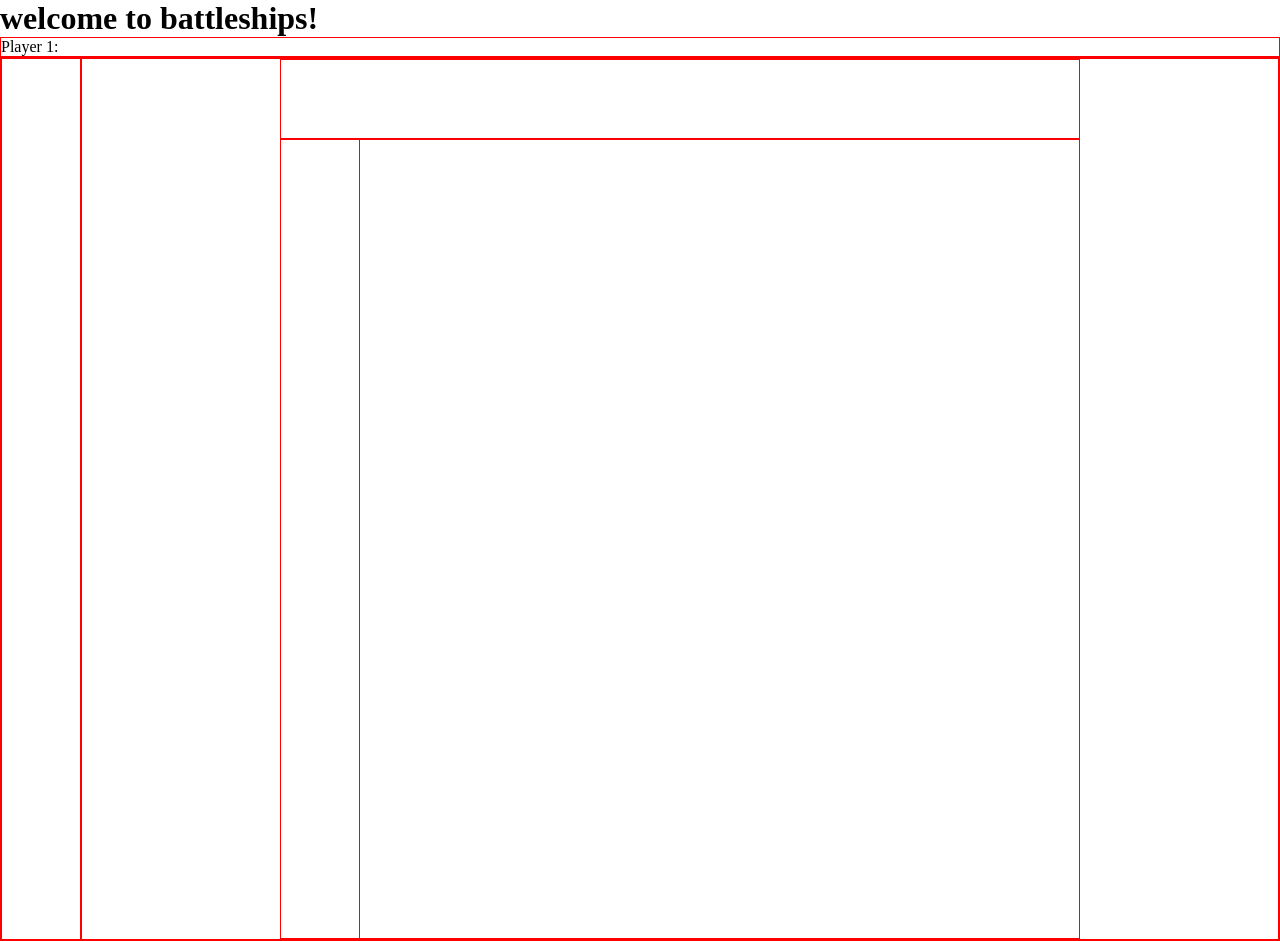
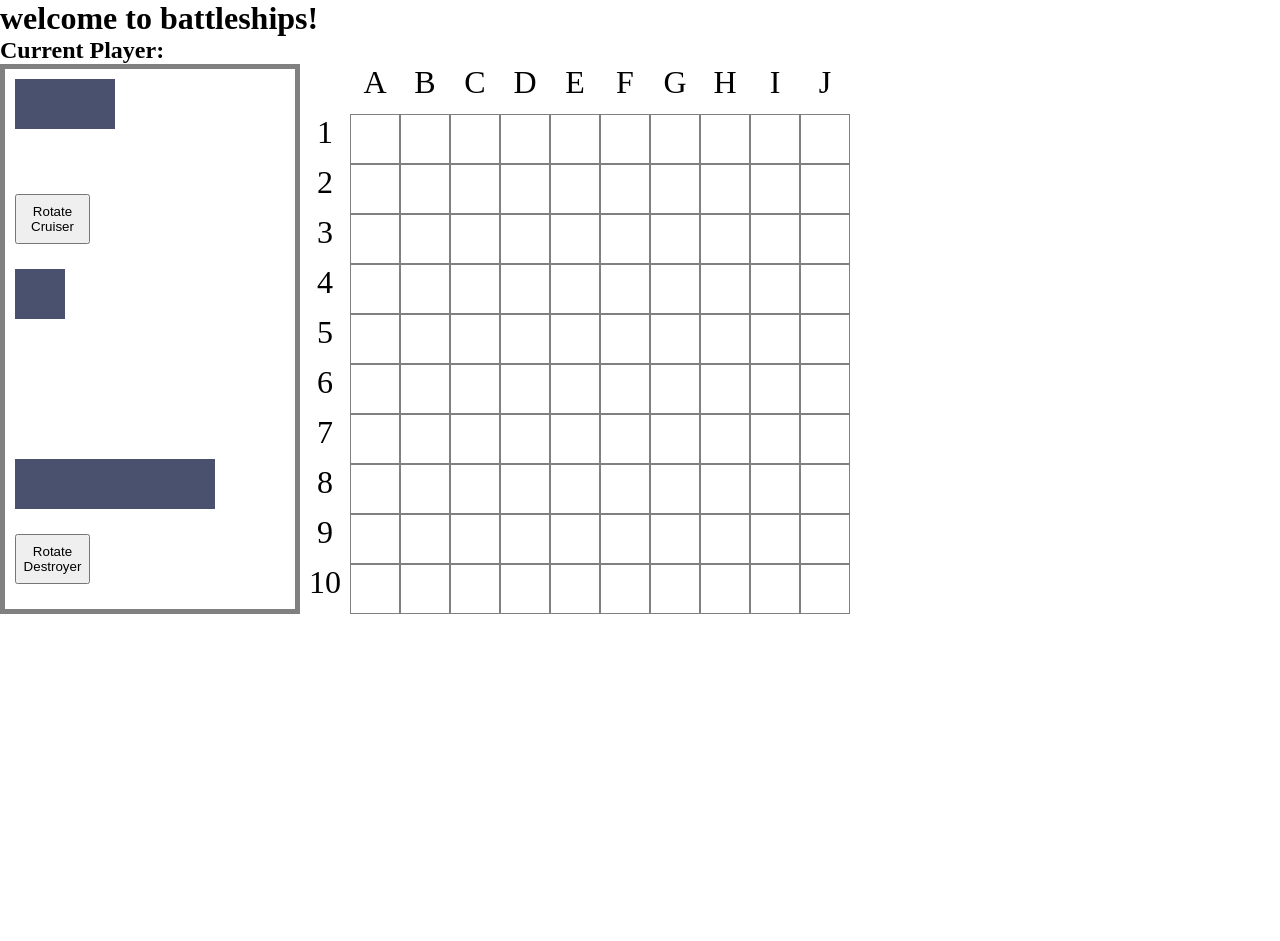
Before and after one commit to oroshi-tom/battleships, a website: page public/index.html in a window 1280 px wide. After the commit the page ends 800 px from the top, so only its background shows below. Drawn offline with Linux system fonts and the light colour scheme.

Commit message:
update app.js

```diff
--- a/package.json
+++ b/package.json
@@ -4,7 +4,7 @@
   "description": "Battleship Game",
   "main": "index.js",
   "scripts": {
-    "test": "echo \"Error: no test specified\" && exit 1"
+    "sass": "sass scss:public --watch --style=compressed --no-source-map"
   },
   "repository": {
     "type": "git",
@@ -18,6 +18,7 @@
   "homepage": "https://github.com/oroshi-tom/battleships#readme",
   "devDependencies": {
     "firebase-cli": "^1.2.0",
-    "firebase-tools": "^9.0.1"
+    "firebase-tools": "^9.0.1",
+    "sass": "^1.30.0"
   }
 }
--- a/public/app.js
+++ b/public/app.js
@@ -0,0 +1,200 @@
+//  GET DOM ELEMENTS
+//// Grid elements
+const topBar = document.querySelector(".top-bar");
+const sideBar = document.querySelector(".side-bar");
+const grid = document.querySelector(".grid");
+const cells = Array.from(document.querySelectorAll(".cell"));
+
+//// Ship elements
+const ships = Array.from(document.querySelectorAll(".ship"));
+
+const cruiser = document.querySelector(".cruiser");
+const destroyer = document.querySelector(".destroyer");
+
+const cruiserBtn = document.querySelector(".cruiser-btn");
+const destroyerBtn = document.querySelector(".destroyer-btn");
+//----------------------------------------------------------------//
+
+// DECALRE GLOBALS
+//// Column Labels
+const columnLabels = ["", "A", "B", "C", "D", "E", "F", "G", "H", "I", "J"];
+// Grid cells
+//const cells = [];
+
+//// Grid dimensions
+const height = 10;
+const width = 10;
+//----------------------------------------------------------------//
+
+// CREATE GRID
+function createGrid() {
+  // Build main grid area
+  for (let i = 0; i < width * height; i++) {
+    var cell = document.createElement("div");
+    // Give each cell an id
+    cell.setAttribute("data-id", i);
+    cell.setAttribute("class", "cell");
+    grid.appendChild(cell);
+  }
+
+  // Build top bar
+  for (let i = 0; i < columnLabels.length; i++) {
+    var topLabel = document.createElement("div");
+    topLabel.textContent = columnLabels[i];
+    topBar.appendChild(topLabel);
+  }
+
+  // Build side bar
+  for (i = 1; i < 11; i++) {
+    var sideLabel = document.createElement("div");
+    sideLabel.textContent = i;
+    sideBar.appendChild(sideLabel);
+  }
+}
+
+createGrid();
+//----------------------------------------------------------------//
+
+// ROTATE SHIPS
+//// Set inital state of ships to horizontal
+ships.forEach((ship) => {
+  ship.classList.add("horizontal");
+});
+
+//// Set flags
+let cruiserFlipped = false;
+let destroyerFlipped = false;
+
+cruiserBtn.addEventListener("click", (e) => {
+  e.preventDefault();
+  if (!cruiserFlipped) {
+    cruiser.classList.remove("horizontal");
+    cruiser.classList.add("vertical");
+    cruiserFlipped = true;
+  } else {
+    cruiser.classList.remove("vertical");
+    cruiser.classList.add("horizontal");
+    cruiserFlipped = false;
+  }
+});
+
+destroyerBtn.addEventListener("click", (e) => {
+  e.preventDefault();
+  if (!destroyerFlipped) {
+    destroyer.classList.remove("horizontal");
+    destroyer.classList.add("vertical");
+    destroyerFlipped = true;
+  } else {
+    destroyer.classList.remove("vertical");
+    destroyer.classList.add("horizontal");
+    destroyerFlipped = false;
+  }
+});
+//----------------------------------------------------------------//
+
+// PLACE SHIPS ON BOARD (replace cell colors with ship color)
+//// Get variables
+
+// Make ships draggable
+ships.forEach((ship) => ship.setAttribute("draggable", true));
+//// Get events
+// ships.forEach((ship) => ship.addEventListener("drag", drag));
+// ships.forEach((ship) => ship.addEventListener("dragstart", dragStart));
+// ships.forEach((ship) => ship.addEventListener("dragend", dragEnd));
+// ships.forEach((ship) => ship.addEventListener("drop", drop));
+// ships.forEach((ship) => ship.addEventListener("dragover", dragOver));
+// ships.forEach((ship) => ship.addEventListener("dragenter", dragEnter));
+// cells.forEach((cell) => cell.addEventListener("drop", allowDrop));
+// cells.forEach((cell) => cell.addEventListener("dragover", dragOver));
+// cells.forEach((cell) => cell.addEventListener("dragenter", dragEnter));
+
+// function drag() {}
+
+// function dragStart() {
+//   shipMoved = this.id;
+//   this.style.backgroundColor = "red";
+//   console.log(shipMoved);
+// }
+
+// function dragEnd(e) {
+//   e.preventDefault();
+//   this.style.backgroundColor = "";
+//   console.log(e.target.className);
+// }
+
+// function dragOver(e) {
+//   e.preventDefault();
+//   console.log(e.target.className);
+// }
+
+// function drop() {
+//   e.preventDefault();
+//   // Replace color of drop target
+//   console.log(e.target.className);
+// }
+
+// function dragEnter(e) {
+//   e.preventDefault();
+//   console.log(e.target.className);
+// }
+
+// function allowDrop(e) {
+//   e.preventDefault();
+// }
+var dragged;
+var small = document.querySelector("#small");
+
+(ships, cells).forEach((item) =>
+  item.addEventListener("drag", function (e) {}, false)
+);
+ships.forEach((ship) =>
+  ship.addEventListener(
+    "dragstart",
+    function (e) {
+      dragged = e.target;
+      // set background color of dragged ship to green
+      e.target.style.backgroundColor = "green";
+    },
+    false
+  )
+);
+ships.forEach((ship) =>
+  ship.addEventListener(
+    "dragend",
+    function (e) {
+      // reset background color
+      e.target.style.backgroundColor = "";
+    },
+    false
+  )
+);
+document.addEventListener(
+  "dragover",
+  function (e) {
+    e.preventDefault();
+  },
+  false
+);
+
+document.addEventListener(
+  "dragenter",
+  function (e) {
+    if (e.target.className == "cell") e.target.style.background = "purple";
+  },
+  false
+);
+
+document.addEventListener("dragleave", function (e) {
+  // reset background color if not dropped
+  e.target.style.background = "";
+});
+
+document.addEventListener("drop", function (e) {
+  e.preventDefault();
+  // drop ship into grid
+  if (e.target.className == "cell") {
+    e.target.style.background = "gray";
+    dragged.parentNode.removeChild(dragged);
+    e.target.appendChild(dragged);
+  }
+});
--- a/public/index.html
+++ b/public/index.html
@@ -11,19 +11,29 @@
     <script src="https://www.gstatic.com/firebasejs/8.1.2/firebase-firestore.js"></script>
     <!-- initialize the SDK after all desired features are loaded -->
     <script defer src="./init-firebase.js"></script>
-    <script src="./app.js"></script>
-    <link rel="stylesheet" href="./styles.css" />
+    <link rel="stylesheet" href="./main.css" />
   </head>
   <body>
     <h1>welcome to battleships!</h1>
-    <div class="player">Player 1: <span class="playerId"></span></div>
+    <h2 class="player">Current Player: <span class="playerId"></span></h2>
     <div class="container">
-      <div class="shipyard"></div>
+      <div class="shipyard">
+        <div
+          id="small"
+          class="ship"
+          ondragstart="event.dataTransfer.setData('text/plain',null)"
+        ></div>
+        <div id="cruiser" class="ship cruiser"></div>
+        <button class="cruiser-btn">Rotate Cruiser</button>
+        <div id="destroyer" class="ship destroyer"></div>
+        <button class="destroyer-btn">Rotate Destroyer</button>
+      </div>
       <div class="board">
         <div class="top-bar"></div>
         <div class="side-bar"></div>
         <div class="grid"></div>
       </div>
     </div>
+    <script src="./app.js"></script>
   </body>
 </html>
--- a/public/styles.css
+++ /dev/null
@@ -1,46 +0,0 @@
-* {
-  box-sizing: border-box;
-  margin: 0;
-  padding: 0;
-}
-
-div {
-  border: 1px solid red;
-}
-
-.container {
-  display: grid;
-  grid-gap: 0;
-  grid-template-columns: [shipyard] 80px [board] auto;
-}
-
-.shipyard {
-  grid-area: shipyard;
-  position: relative;
-  height: ;
-}
-
-.board {
-  grid-area: board;
-  display: grid;
-  grid-template-rows: [top-bar] 80px [side-bar grid];
-}
-
-.top-bar {
-  grid-area: top-bar;
-  height: 80px;
-  width: 800px;
-}
-
-.side-bar {
-  grid-area: side-bar;
-  height: 100%;
-  width: 80px;
-}
-
-.grid {
-  grid-area: grid;
-  height: 800px;
-  width: 800px;
-  position: relative;
-}
--- /dev/null
+++ b/scss/main.scss
@@ -0,0 +1,145 @@
+$ship-color: #49516f;
+
+* {
+  box-sizing: border-box !important;
+  margin: 0 !important;
+  padding: 0;
+}
+
+*,
+*:before,
+*:after {
+  -webkit-box-sizing: border-box !important;
+  -moz-box-sizing: border-box !important;
+  -ms-box-sizing: border-box !important;
+  box-sizing: border-box !important;
+}
+
+html {
+  height: 100%;
+}
+
+/* div {
+  border: 1px solid red;
+} */
+.container {
+  display: grid;
+  grid-template-columns: [shipyard] 300px [board] auto;
+}
+
+.shipyard {
+  grid-area: shipyard;
+  position: relative;
+  display: flex;
+  border: 5px solid gray;
+
+  .cruiser-btn {
+    position: absolute;
+    top: 125px;
+    left: 10px;
+    height: 50px;
+    width: 75px;
+  }
+
+  .destroyer-btn {
+    position: absolute;
+    bottom: 25px;
+    left: 10px;
+    height: 50px;
+    width: 75px;
+  }
+
+  .ship {
+    cursor: move;
+    position: absolute;
+
+    &#small {
+      top: 200px;
+      left: 10px;
+      height: 50px;
+      width: 50px;
+      background: $ship-color;
+    }
+    &.cruiser {
+      top: 10px;
+      left: 10px;
+      background: $ship-color;
+
+      &.vertical {
+        height: 100px;
+        width: 50px;
+      }
+
+      &.horizontal {
+        height: 50px;
+        width: 100px;
+      }
+    }
+
+    &.destroyer {
+      bottom: 100px;
+      left: 10px;
+      background: $ship-color;
+
+      &.vertical {
+        height: 200px;
+        width: 50px;
+      }
+      &.horizontal {
+        height: 50px;
+        width: 200px;
+      }
+    }
+  }
+}
+
+.board {
+  grid-area: board;
+  display: grid;
+  grid-template-rows: 50px 500px;
+  grid-template-columns: 50px 500px;
+  grid-template-areas:
+    "top-bar top-bar"
+    "side-bar grid";
+}
+
+.top-bar {
+  grid-area: top-bar;
+  display: flex;
+  flex-wrap: nowrap;
+  div {
+    width: 50px;
+    text-align: center;
+    font-weight: 300;
+    font-weight: 300;
+    font-size: 2rem;
+  }
+}
+
+.side-bar {
+  grid-area: side-bar;
+  display: flex;
+  flex-wrap: wrap;
+
+  div {
+    width: 50px;
+    text-align: center;
+    font-weight: 300;
+    font-weight: 300;
+    font-size: 2rem;
+  }
+}
+
+.grid {
+  grid-area: grid;
+  position: relative;
+  display: flex;
+  flex-wrap: wrap;
+  width: 500px;
+
+  div {
+    height: 50px;
+    width: 50px;
+    border: 1px solid gray;
+  }
+}
```
Also changed, not shown: public/main.css (added), 1 other file.
